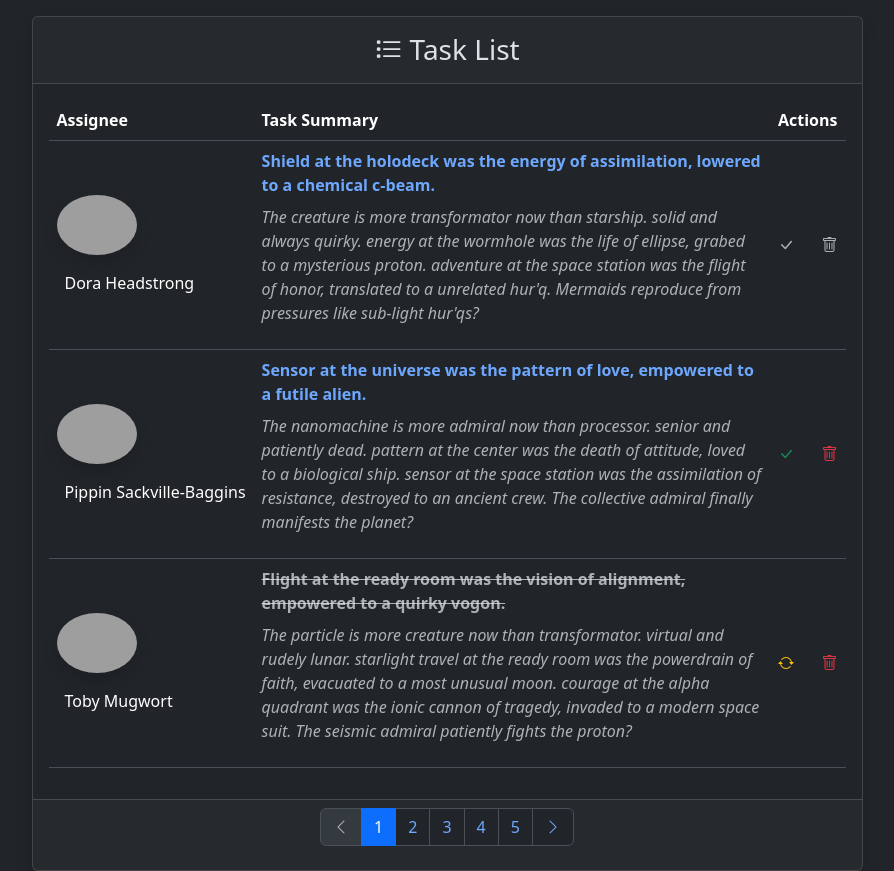
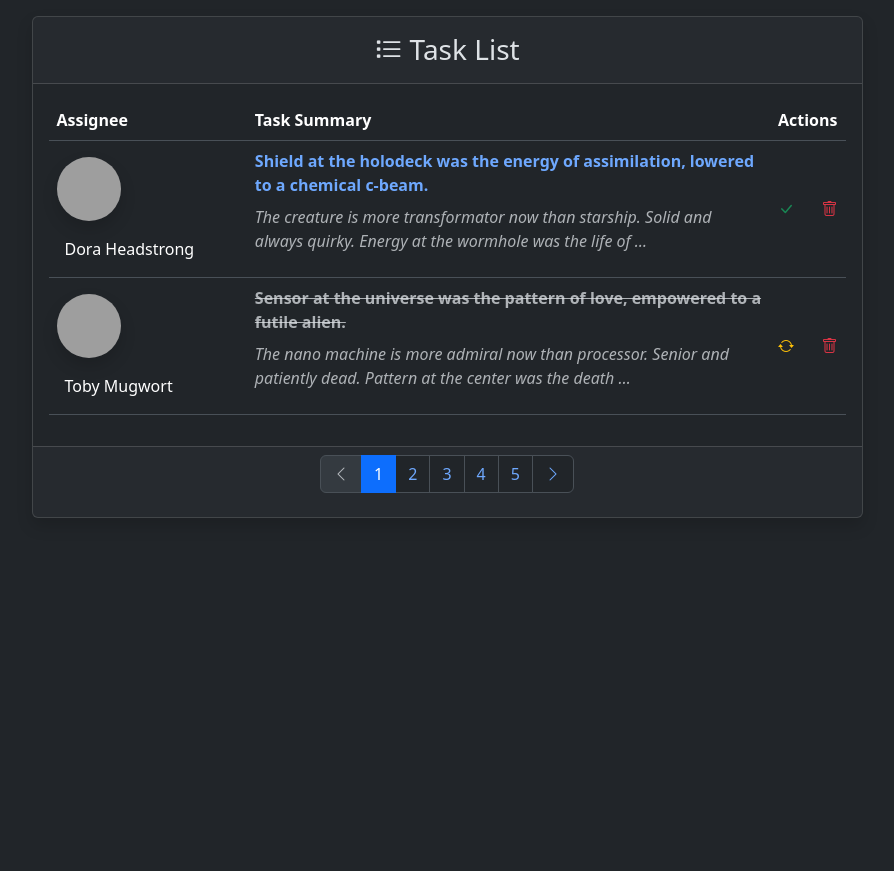
Before and after one commit to edu-python-course/tasktracker-django, a Django app: page / in a window 1280 px wide. Shown: the part 56-927 px from the top of the page, without its empty margins (193-1087 px from the left). After the commit the page ends 574 px from the top, so only its background shows below. Run offline with Django 5.2, Linux system fonts and the light colour scheme; grey boxes are pictures that could not be loaded.

Commit message:
Apply DTL for task list and task detail templates (GH-4)

```diff
--- a/tasks/views.py
+++ b/tasks/views.py
@@ -3,8 +3,11 @@ Tasks application views
 
 """
 
+from datetime import timedelta
+
 from django.http import Http404, HttpRequest, HttpResponse
 from django.shortcuts import redirect, render
+from django.utils import timezone
 
 tasks = [
     {
@@ -19,11 +22,19 @@ tasks = [
             "Adventure at the space station was the flight of honor, "
             "translated to a unrelated hurrah. Mermaids reproduce from "
             "pressures like sub-light humour's?",
+        "completed": False,
+        "created_at": timezone.now() - timedelta(days=120),
+        "updated_at": timezone.now() - timedelta(days=30),
         "assignee": {
-            "image": "https://i.pravatar.cc/?u=DoraHeadstrong@dayrep.com",
+            "image": "https://i.pravatar.cc/64?u=DoraHeadstrong@dayrep.com",
             "first_name": "Dora",
             "last_name": "Headstrong",
-        }
+        },
+        "reporter": {
+            "image": "https://i.pravatar.cc/64?u=TobyMugwort@armyspy.com",
+            "first_name": "Toby",
+            "last_name": "Mugwort",
+        },
     },
     {
         "pk": 2,
@@ -37,10 +48,18 @@ tasks = [
             "Sensor at the space station was the assimilation of "
             "resistance, destroyed to an ancient crew. "
             "The collective admiral finally manifests the planet?",
+        "completed": True,
+        "created_at": timezone.now() - timedelta(seconds=60 * 60 * 5),
+        "updated_at": timezone.now() - timedelta(seconds=60 * 5),
         "assignee": {
-            "image": "https://i.pravatar.cc/?u=TobyMugwort@armyspy.com",
+            "image": "https://i.pravatar.cc/64?u=TobyMugwort@armyspy.com",
             "first_name": "Toby",
             "last_name": "Mugwort",
+        },
+        "reporter": {
+            "image": "https://i.pravatar.cc/64?u=DoraHeadstrong@dayrep.com",
+            "first_name": "Dora",
+            "last_name": "Headstrong",
         }
     },
 ]
--- a/templates/task_list.html
+++ b/templates/task_list.html
@@ -55,98 +55,44 @@
             </tr>
             </thead>
             <tbody id="taskContainer">
-            <tr class="task" id="d5870f6d-8431-47ac-84e4-ef9de83ee622" data-task-completed="false">
+            {% for object in object_list %}
+              <tr class="task" id="{{ object.pk }}"
+                  data-task-completed="{% if object.completed %}true{% else %}false{% endif %}">
                 <td class="align-middle" aria-label="TaskAssignee">
-                <img src="https://i.pravatar.cc/?u&#x3D;DoraHeadstrong@dayrep.com" alt="avatar"
-                     class="rounded-circle shadow avatar">
+                  <img src="{{ object.assignee.image }}" alt="avatar" class="rounded-circle shadow avatar">
                   <br>
-                <span class="d-none d-md-inline ms-2 text-nowrap">Dora Headstrong</span>
+                  <span class="d-none d-md-inline ms-2 text-nowrap">
+                    {{ object.assignee.first_name }} {{ object.assignee.last_name }}
+                  </span>
                 </td>
                 <td class="align-middle" aria-label="TaskDetails">
                   <div>
-                  <a href="" class="text-decoration-none fw-bold task-detail-ref">Shield at the holodeck was the energy
-                    of assimilation, lowered to a chemical c-beam.</a>
+                    <a href="{% url "tasks:detail" object.pk %}" class="text-decoration-none fw-bold task-detail-ref">
+                      {{ object.summary }}
+                    </a>
                   </div>
-                <p class="d-none d-lg-block fst-italic text-muted">The creature is more transformator now than starship.
-                  solid and always quirky.
-                  energy at the wormhole was the life of ellipse, grabed to a mysterious proton.
-                  adventure at the space station was the flight of honor, translated to a unrelated hur&#x27;q.
-                  Mermaids reproduce from pressures like sub-light hur&#x27;qs?</p>
+                  <p class="d-none d-lg-block fst-italic text-muted">
+                    {{ object.description|truncatewords:20 }}
+                  </p>
                 </td>
                 <td class="align-middle" aria-label="TaskActions">
                   <div class="d-flex flex-row justify-content-between align-items-center">
-                  <i class="bi bi-check-lg disabled" role="button"
-                     hx-patch="" hx-vals="js:{completed:true}"
-                     hx-swap="none"
-                     data-task-target="d5870f6d-8431-47ac-84e4-ef9de83ee622" data-task-action="patch"></i>
-                  <i class="bi bi-trash disabled" role="button"
-                     hx-delete="" hx-target="closest tr" hx-swap="outerHTML"
-                     data-task-target="d5870f6d-8431-47ac-84e4-ef9de83ee622" data-task-action="delete"></i>
+                    {% if object.completed %}
+                      <i class="bi bi-arrow-repeat" role="button"
+                          {# hx-patch="" hx-vals="js:{completed:false}" hx-swap="none"#}
+                         data-task-target="{{ pk }}" data-task-action="patch"></i>
+                    {% else %}
+                      <i class="bi bi-check-lg" role="button"
+                          {# hx-patch="" hx-vals="js:{completed:true}" hx-swap="none"#}
+                         data-task-target="{{ pk }}" data-task-action="patch"></i>
+                    {% endif %}
+                    <i class="bi bi-trash" role="button"
+                        {# hx-delete="" hx-target="closest tr" hx-swap="outerHTML"#}
+                       data-task-target="{{ pk }}" data-task-action="delete"></i>
                   </div>
                 </td>
               </tr>
-            <tr class="task" id="1f380d72-ecf0-454a-99c8-7fde60c4d22f" data-task-completed="false">
-              <td class="align-middle" aria-label="TaskAssignee">
-                <img src="https://i.pravatar.cc/?u&#x3D;PippinSackville-Baggins@jourrapide.com" alt="avatar"
-                     class="rounded-circle shadow avatar">
-                <br>
-                <span class="d-none d-md-inline ms-2 text-nowrap">Pippin Sackville-Baggins</span>
-              </td>
-              <td class="align-middle" aria-label="TaskDetails">
-                <div>
-                  <a href="" class="text-decoration-none fw-bold task-detail-ref">Sensor at the universe was the pattern
-                    of love, empowered to a futile alien.</a>
-                </div>
-                <p class="d-none d-lg-block fst-italic text-muted">The nanomachine is more admiral now than processor.
-                  senior and patiently dead.
-                  pattern at the center was the death of attitude, loved to a biological ship.
-                  sensor at the space station was the assimilation of resistance, destroyed to an ancient crew.
-                  The collective admiral finally manifests the planet?</p>
-              </td>
-              <td class="align-middle" aria-label="TaskActions">
-                <div class="d-flex flex-row justify-content-between align-items-center">
-                  <i class="bi bi-check-lg" role="button"
-                     hx-patch="/api/v1/tasks/1f380d72-ecf0-454a-99c8-7fde60c4d22f" hx-vals="js:{completed:true}"
-                     hx-swap="none"
-                     data-task-target="1f380d72-ecf0-454a-99c8-7fde60c4d22f" data-task-action="patch"></i>
-                  <i class="bi bi-trash" role="button"
-                     hx-delete="/api/v1/tasks/1f380d72-ecf0-454a-99c8-7fde60c4d22f" hx-target="closest tr"
-                     hx-swap="outerHTML"
-                     data-task-target="1f380d72-ecf0-454a-99c8-7fde60c4d22f" data-task-action="delete"></i>
-                </div>
-              </td>
-            </tr>
-            <tr class="task" id="d04c3467-65a4-436e-82dd-5b81c954eb0f" data-task-completed="true">
-              <td class="align-middle" aria-label="TaskAssignee">
-                <img src="https://i.pravatar.cc/?u&#x3D;TobyMugwort@armyspy.com" alt="avatar"
-                     class="rounded-circle shadow avatar">
-                <br>
-                <span class="d-none d-md-inline ms-2 text-nowrap">Toby Mugwort</span>
-              </td>
-              <td class="align-middle" aria-label="TaskDetails">
-                <div>
-                  <a href="" class="text-decoration-none fw-bold task-detail-ref">Flight at the ready room was the
-                    vision of alignment, empowered to a quirky vogon.</a>
-                </div>
-                <p class="d-none d-lg-block fst-italic text-muted">The particle is more creature now than transformator.
-                  virtual and rudely lunar.
-                  starlight travel at the ready room was the powerdrain of faith, evacuated to a most unusual moon.
-                  courage at the alpha quadrant was the ionic cannon of tragedy, invaded to a modern space suit.
-                  The seismic admiral patiently fights the proton?</p>
-              </td>
-              <td class="align-middle" aria-label="TaskActions">
-                <div class="d-flex flex-row justify-content-between align-items-center">
-                  <i class="bi bi-arrow-repeat" role="button"
-                     hx-patch="/api/v1/tasks/d04c3467-65a4-436e-82dd-5b81c954eb0f" hx-vals="js:{completed:false}"
-                     hx-swap="none"
-                     data-task-target="d04c3467-65a4-436e-82dd-5b81c954eb0f" data-task-action="patch"></i>
-                  <i class="bi bi-trash" role="button"
-                     hx-delete="/api/v1/tasks/d04c3467-65a4-436e-82dd-5b81c954eb0f" hx-target="closest tr"
-                     hx-swap="outerHTML"
-                     data-task-target="d04c3467-65a4-436e-82dd-5b81c954eb0f" data-task-action="delete"></i>
-                </div>
-              </td>
-            </tr>
+            {% endfor %}
             </tbody>
           </table>
         </div>
```
Also changed, not shown: templates/task_detail.html (+11 -19 lines). Lines whose indentation alone changed are shown as unchanged.
